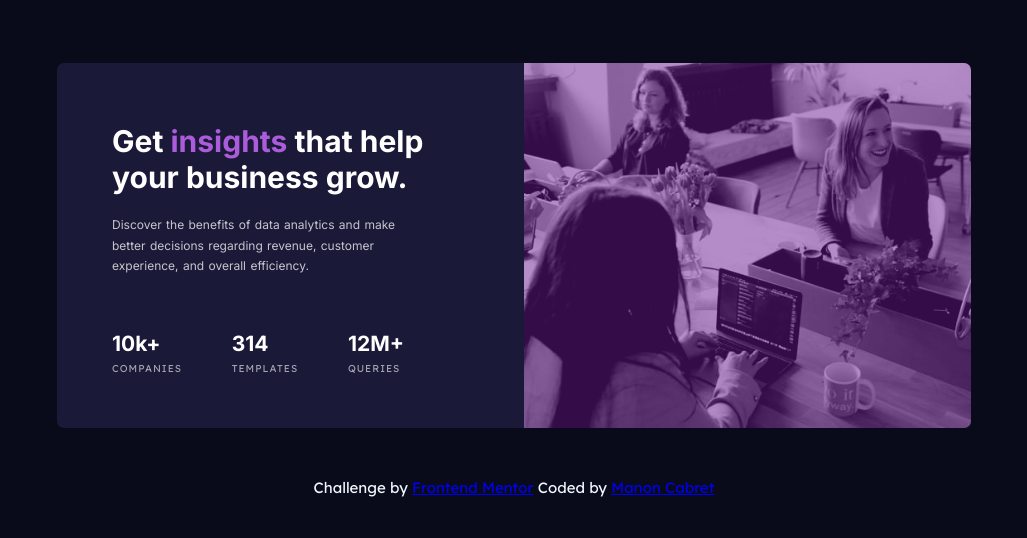
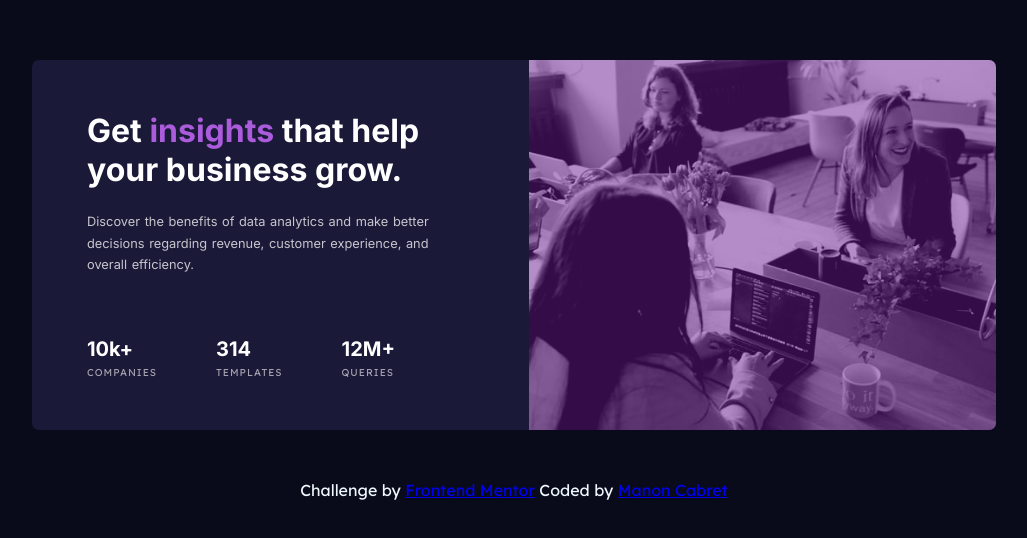
Before and after one commit to GirafOnTrip/Stats-preview-card-component, a plain HTML site: page index.html in a window 1280 px wide. Shown: the part 120-658 px from the top of the page, without its empty margins (126-1153 px from the left). Drawn offline with Linux system fonts and the light colour scheme.

Commit message:
Modif html/css

```diff
--- a/index.html
+++ b/index.html
@@ -16,7 +16,7 @@
 
 <body>
 
-  <header>
+  <main>
 
     <div class="container">
 
@@ -26,16 +26,17 @@
 
         <p>Discover the benefits of data analytics and make better decisions regarding revenue, customer experience, and overall efficiency.</p>
 
-        <div class="ctn2">
+        <ul>
 
-          <div class="items item1"><h2>10k+</h2><span class="one">COMPANIES</span></div>
-          <div class="items item2"><h2>314</h2><span class="one">TEMPLATES</span></div>
-          <div class="items item3"><h2>12M+</h2><span class="one">QUERIES</span></div>
+          <li><span class="nb1">10k+</span><br>companies</li>
+          <li><span class="nb2">314</span><br>templates</li>
+          <li><span class="nb3">12M+</span><br>queries</li>
 
-        </div>
+        </ul>
+
       </div>
 
-        <div class="ctn3">
+        <div class="ctn2">
 
           <img src="/images/image-header-desktop.jpg" alt="Image">
           <div class="color-overlay"></div>
@@ -44,7 +45,7 @@
 
     </div>
 
-  </header>
+  </main>
 
   <footer>
 
--- a/style.css
+++ b/style.css
@@ -9,7 +9,6 @@ html, body{
 body{
 
     background-color: hsl(233, 47%, 7%);
-    font-size: 15px;
     display: flex;
     flex-direction: column;
     align-items: center;
@@ -18,7 +17,7 @@ body{
     min-height: 100vh;
 }
 
-/* CONTAINER */
+/* CONTAINERS */
 
 
 .container{
@@ -31,8 +30,8 @@ body{
     width: max-content;
 
     display: grid;
-    grid-template-columns: 467px 447px;
-    grid-template-rows: 365px;
+    grid-template-columns: 497px 467px;
+    grid-template-rows: 370px;
 
     overflow: hidden;
 
@@ -40,20 +39,32 @@ body{
 
 .ctn1{
 
-    padding: 40px 80px 30px 55px;
+    padding: 30px 50px 30px 55px;
 
 }
 
-.ctn2{
 
-    display: flex;
-    flex-direction: row;
-    justify-content: space-between;
-    padding-right: 40px;
-    font-size: 12px;
+ul{
+
+    padding: 0;
 }
 
-.ctn3{
+
+li {
+
+    display: inline-block;
+    margin-right: 55px;
+
+    color: hsla(0, 0%, 100%, 0.6);
+    font-family: 'Lexend Deca', sans-serif;
+    font-size: 0.625em;
+    letter-spacing: 0.1em;
+    text-transform: uppercase;
+    list-style-type: none;
+}
+
+
+.ctn2{
 
     position: relative;
 }
@@ -62,16 +73,11 @@ body{
 /* H/TEXT */
 
 
-h1, h2 {
+h1{
 
     color: hsl(0, 0%, 100%);
     font-family: 'Inter', sans-serif;
 
-}
-
-h2{
-
-    margin: 0.1em auto;
 }
 
 
@@ -81,9 +87,9 @@ p{
     font-family: 'Inter', sans-serif;
     padding-right: 45px;
     padding-bottom: 40px;
-    font-size: 12px;
+    font-size: 0.8em;
     word-spacing: 1px;
-    line-height: 1.7em;
+    line-height: 1.7;
 
 }
 
@@ -96,18 +102,21 @@ p{
 
 }
 
-.items{
 
-    color: hsla(0, 0%, 100%, 0.6);
-    font-family: 'Lexend Deca', sans-serif;
-    font-size: 14px;
+.nb1, .nb2, .nb3{
+
+    color: hsl(0, 0%, 100%);
+    font-family: 'Inter', sans-serif;
+    font-size: 2em;
+    font-weight: bold;
+    letter-spacing: 0;
+    line-height: 1.7;
 
 }
 
-.one{
+.nb1{
 
-    font-size: 10px;
-    letter-spacing: 0.1em;
+    text-transform: lowercase;
 }
 
 .color-overlay{
```
